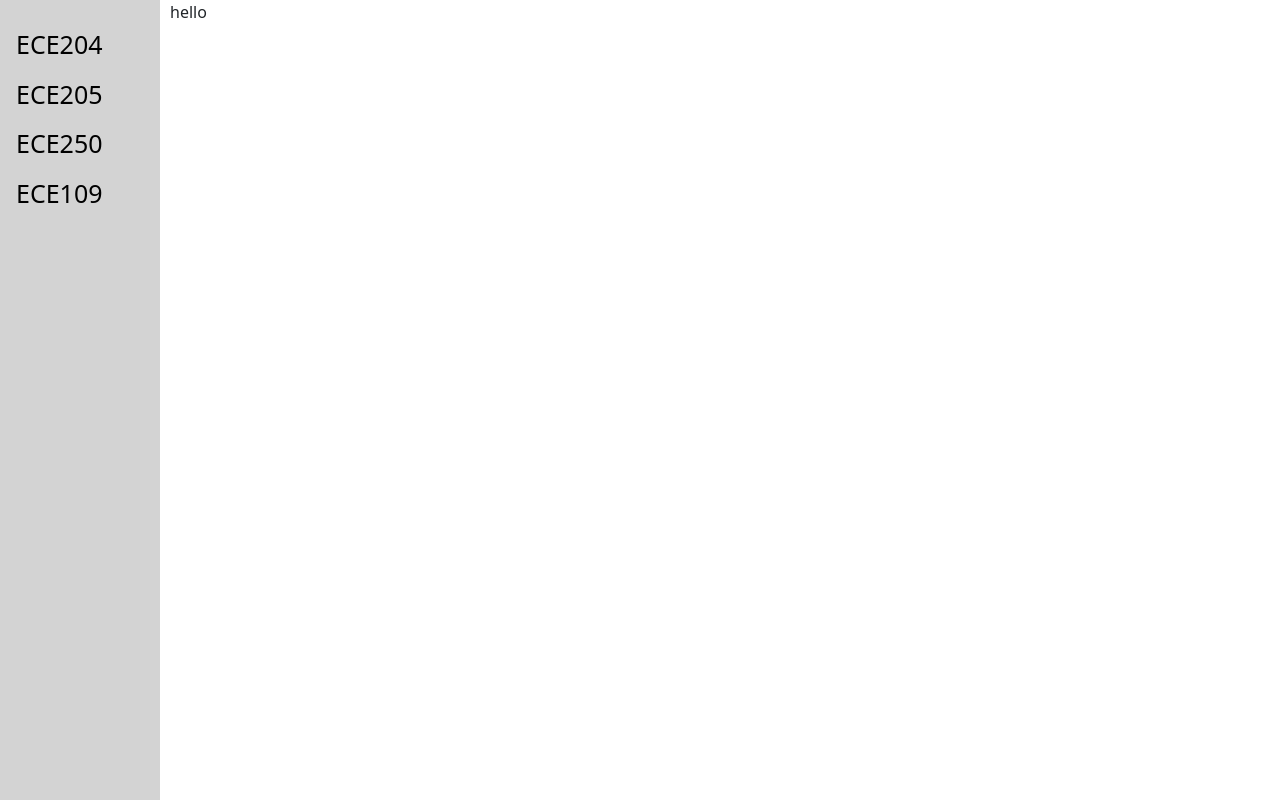
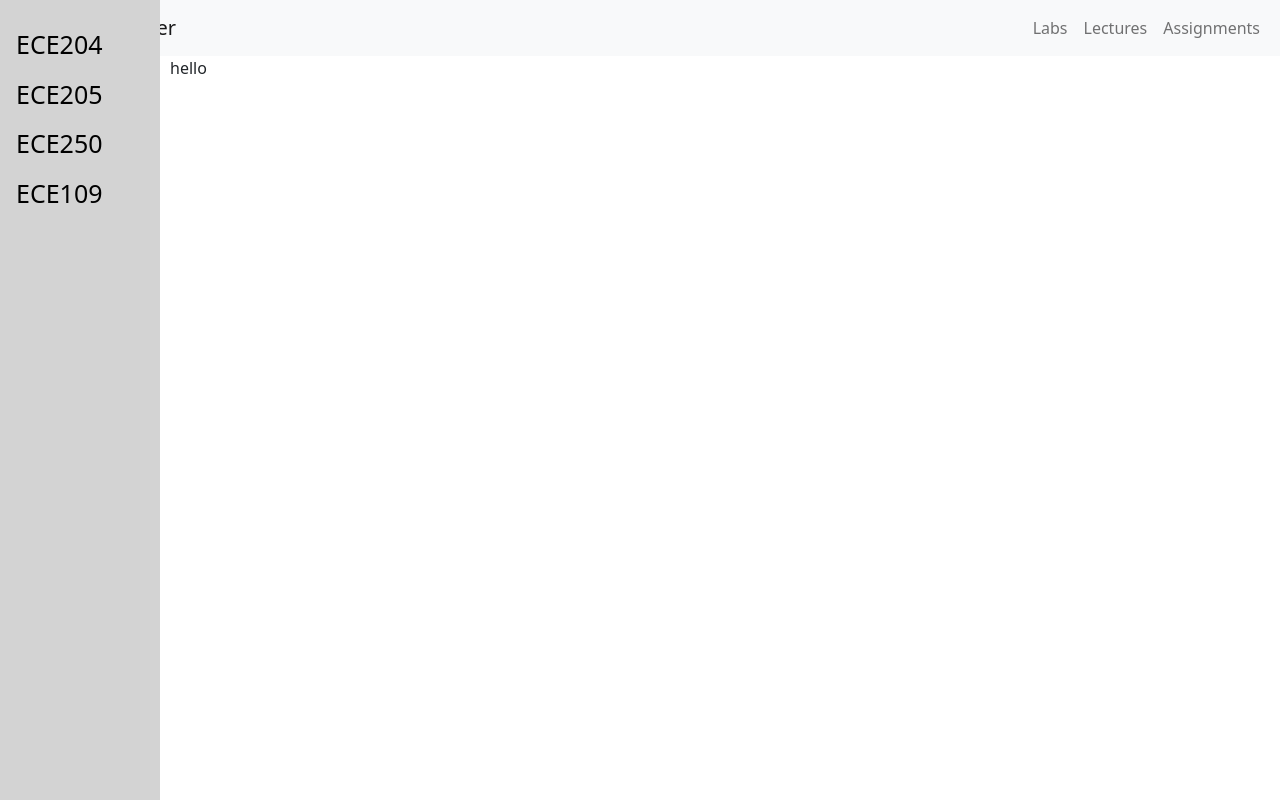
Before and after one commit to annegu/TravelBud, a Flask app: page / in a window 1280 px wide. Run offline with Flask 2, Linux system fonts and the light colour scheme.

Commit message:
Add top navigation bar

```diff
--- a/templates/home.html
+++ b/templates/home.html
@@ -7,6 +7,33 @@
     <link rel="stylesheet" href="static/style.css" />
 </head>
 <body>
+
+    <!-- Top Nav Bar -->
+    <nav class = "navbar navbar-expand-md navbar-light bg-light">
+        <div class="container-fluid">
+            <div class="navbar-header">
+                <a class="navbar-brand" href="#">Progress Checker</a>
+            </div>
+        <ul class="nav navbar-nav">
+            <li class="nav-item">
+                <a class="nav-link" href="#">Labs</a>
+            </li>
+
+            <li class="nav-item">
+                <a class="nav-link" href="#">Lectures</a>
+            </li>
+
+            <li class="nav-item">
+                <a class="nav-link" href="#">Assignments</a>
+            </li>
+
+            </ul>
+
+
+        </div>
+    </nav>
+
+    <!-- Side Nav Bar -->
     <div class="sidenav">
         <a href="#">ECE204</a>
         <a href="#">ECE205</a>
```
